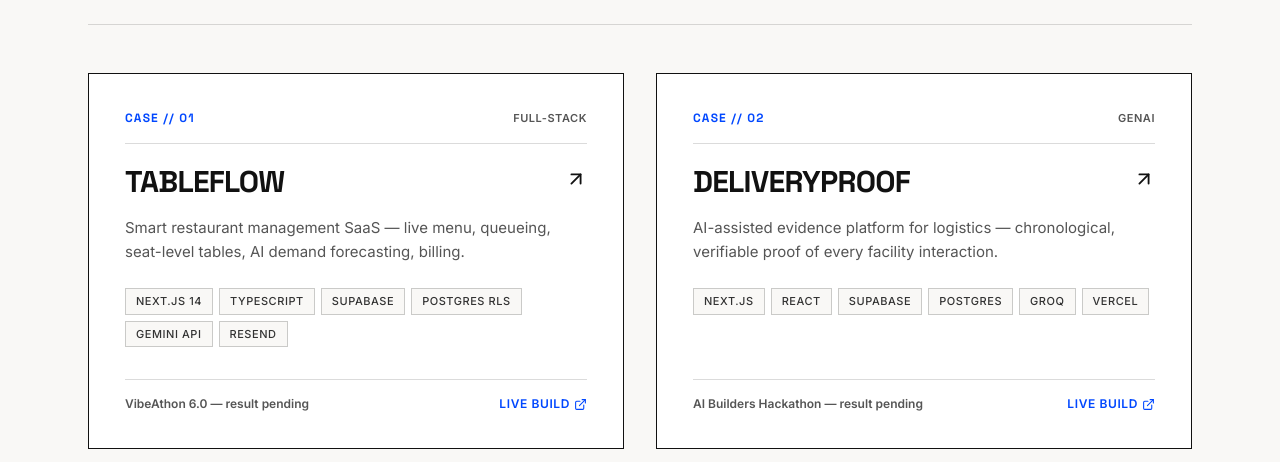
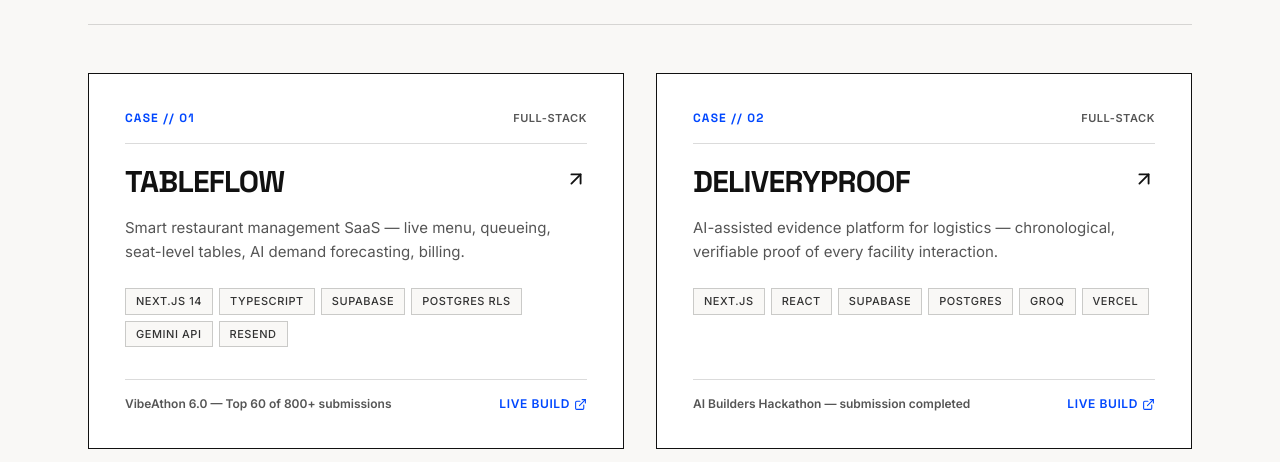
Before and after one commit to ayush22cp008/portfolio, a Next.js app: page / in a window 1280 px wide. Shown: the part 1034-1496 px from the top of the page. Built offline with nearby package versions, Linux system fonts and the light colour scheme.

Commit message:
Update TableFlow competition result and DeliveryProof category and hackathon status

```diff
--- a/app/projects/deliveryproof/page.tsx
+++ b/app/projects/deliveryproof/page.tsx
@@ -20,12 +20,12 @@
       <SiteHeader />
       <main className="flex-1">
         <CaseStudyHeader
-          eyebrow="GenAI · Solo build"
+          eyebrow="Full-Stack · Solo build"
           title="DeliveryProof — AI-Assisted Evidence & Accountability Platform"
           tagline="An evidence-first accountability layer for logistics: a verifiable, chronological timeline of every facility interaction, summarized by AI into a narrative that supports dispute resolution."
           liveUrl="https://deliveryproofhackathon.vercel.app"
           repoUrl="https://github.com/ayush22cp008/DeliveryProof_hackathon"
-          status="AI Builders Hackathon — result pending"
+          status="AI Builders Hackathon — submission completed"
         />
 
         <StackRow
--- a/app/projects/tableflow/page.tsx
+++ b/app/projects/tableflow/page.tsx
@@ -25,7 +25,7 @@
           tagline="A single-restaurant operations platform for queues, table allocation, kitchen workflows, and billing—not another delivery app."
           liveUrl="https://table-flow-nu.vercel.app"
           repoUrl="https://github.com/ayush22cp008/TableFlow"
-          status="VibeAthon 6.0 (NxtGenSec), Professional Category — result pending"
+          status="VibeAthon 6.0 — Top 60 of 800+ submissions"
         />
 <CaseStudySection title="Project overview">
   <p>A single-restaurant, full-stack platform for managing live menus, digital orders, table allocation, reservations, kitchen workflows, billing, staff operations, and AI-driven menu intelligence.</p>
--- a/corpus/profile/data.ts
+++ b/corpus/profile/data.ts
@@ -32,7 +32,7 @@
     liveUrl: "https://table-flow-nu.vercel.app",
     repoUrl: "https://github.com/ayush22cp008/TableFlow",
     featured: true,
-    status: "VibeAthon 6.0 — result pending",
+    status: "VibeAthon 6.0 — Top 60 of 800+ submissions",
   },
   {
     slug: "deliveryproof",
@@ -45,7 +45,7 @@
     liveUrl: "https://deliveryproofhackathon.vercel.app",
     repoUrl: "https://github.com/ayush22cp008/DeliveryProof_hackathon",
     featured: true,
-    status: "AI Builders Hackathon — result pending",
+    status: "AI Builders Hackathon — submission completed",
   },
   {
     slug: "zeni",
--- a/lib/data.ts
+++ b/lib/data.ts
@@ -37,7 +37,7 @@
     liveUrl: "https://table-flow-nu.vercel.app",
     repoUrl: "https://github.com/ayush22cp008/TableFlow",
     featured: true,
-    status: "VibeAthon 6.0 — result pending",
+    status: "VibeAthon 6.0 — Top 60 of 800+ submissions",
   },
   {
     slug: "deliveryproof",
@@ -46,11 +46,11 @@
     description:
       "An evidence-first accountability layer for freight: captures the chronological timeline of a trip and uses AI to summarize raw events into a defensible narrative for dispute resolution.",
     stack: ["Next.js", "React", "Supabase", "Postgres", "Groq", "Vercel"],
-    category: "GenAI",
+    category: "Full-Stack",
     liveUrl: "https://deliveryproofhackathon.vercel.app",
     repoUrl: "https://github.com/ayush22cp008/DeliveryProof_hackathon",
     featured: true,
-    status: "AI Builders Hackathon — result pending",
+    status: "AI Builders Hackathon — submission completed",
   },
   {
     slug: "zeni",
```
